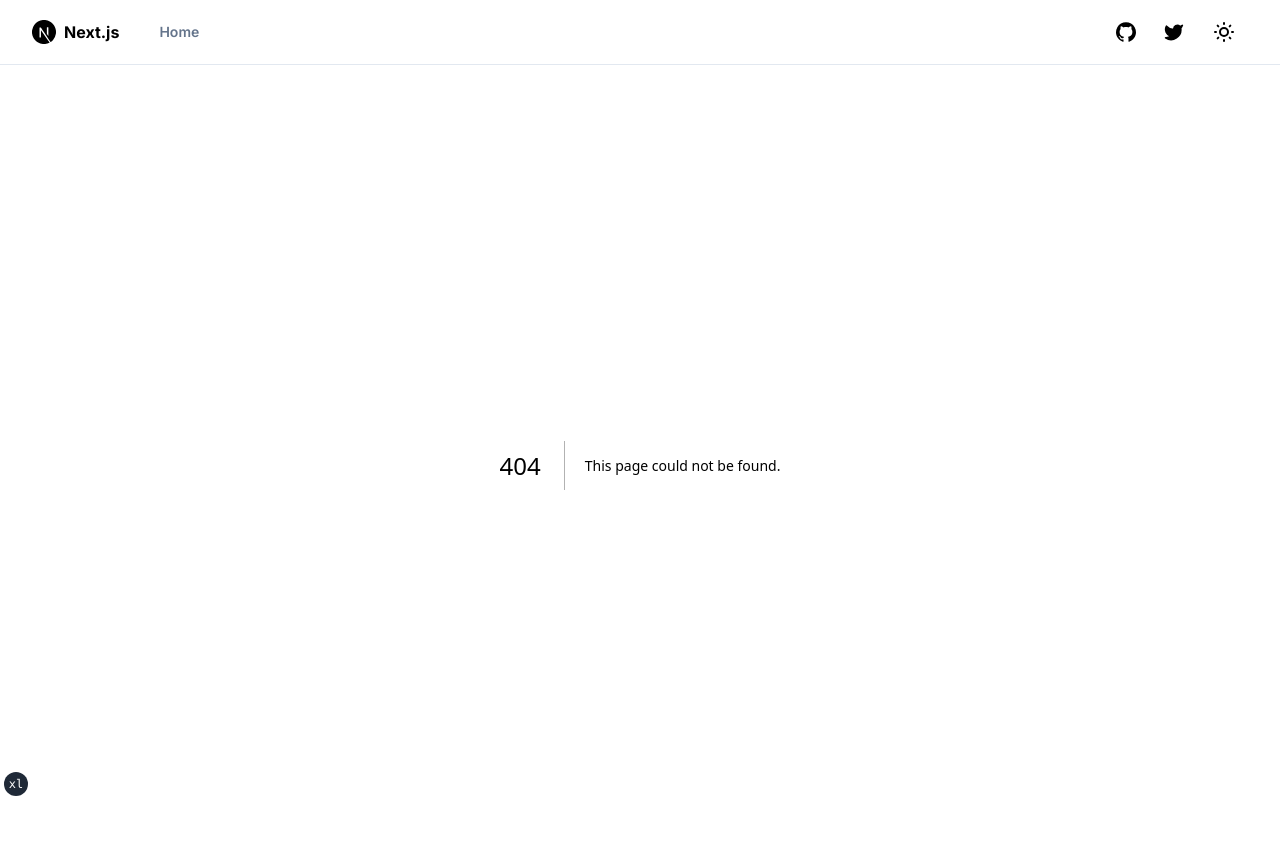
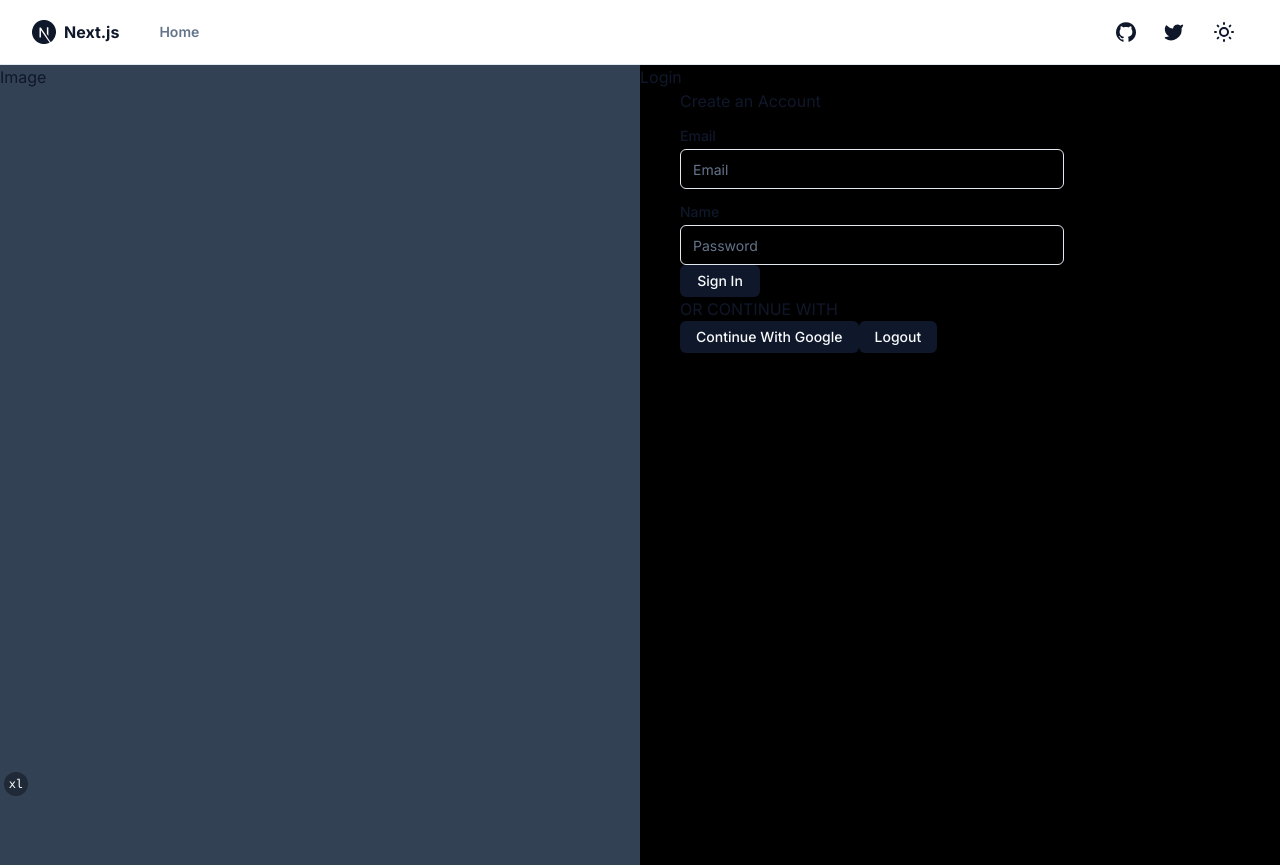
Before and after one commit to Atharane/waveless, a Next.js app: page /login in a window 1280 px wide. Before the commit this address had no page. Built offline with nearby package versions, Linux system fonts and the light colour scheme.

Commit message:
created loginpage and intregrated with firebase

```diff
--- /dev/null
+++ b/app/login/page.tsx
@@ -0,0 +1,97 @@
+"use client"
+
+import React, { useState } from "react"
+import {
+  createUserWithEmailAndPassword,
+  signInWithPopup,
+  signOut,
+} from "firebase/auth"
+
+// import { Mail } from "lucide-react"
+
+import { Button } from "@/components/ui/button"
+import { Input } from "@/components/ui/input"
+import { Label } from "@/components/ui/label"
+import { SiteHeader } from "@/components/site-header"
+
+import { auth, googleProvider } from "../../config/firebase"
+
+const LoginPage = () => {
+  const [email, setEmail] = useState("")
+  const [password, setPassword] = useState("")
+
+  const signIn = async () => {
+    try {
+      await createUserWithEmailAndPassword(auth, email, password)
+    } catch (error) {
+      console.log(error)
+    }
+  }
+
+  const signInWithGoogle = async () => {
+    try {
+      await signInWithPopup(auth, googleProvider)
+    } catch (error) {
+      console.log(error)
+    }
+  }
+
+  const logOut = async () => {
+    try {
+      await signOut(auth)
+    } catch (error) {
+      console.log(error)
+    }
+  }
+
+  return (
+    <>
+      <div className="flex h-screen">
+        <div className="bg-slate-700 h-full w-1/2">Image</div>
+        <div className="bg-black h-full w-1/2">
+          <div>Login</div>
+
+          <div className="ml-10">
+            Create an Account
+            <div className="grid w-full max-w-sm items-center gap-1.5 mt-4">
+              <Label htmlFor="email">Email</Label>
+              <Input
+                type="email"
+                id="email"
+                placeholder="Email"
+                onChange={(e) => {
+                  setEmail(e.target.value)
+                }}
+              />
+            </div>
+            <div className="grid w-full max-w-sm items-center gap-1.5 mt-4">
+              <Label htmlFor="email">Name</Label>
+              <Input
+                type="password"
+                id="password"
+                placeholder="Password"
+                onChange={(e) => {
+                  setPassword(e.target.value)
+                }}
+              />
+            </div>
+            <Button className="h-8 w-20 text-center" onClick={signIn}>
+              Sign In
+            </Button>
+            <br />
+            OR CONTINUE WITH
+            <br />
+            <Button className="h-8 w-30 text-center" onClick={signInWithGoogle}>
+              Continue With Google
+            </Button>
+            <Button className="h-8 w-30 text-center" onClick={logOut}>
+              Logout
+            </Button>
+          </div>
+        </div>
+      </div>
+    </>
+  )
+}
+
+export default LoginPage
--- a/app/music.tsx
+++ b/app/music.tsx
@@ -1,5 +1,9 @@
 import { Metadata } from "next"
+import Image from "next/image"
 
+// import { PlusCircle } from "lucide-react"
+
+import { Button } from "@/components/ui/button"
 import { ScrollArea, ScrollBar } from "@/components/ui/scroll-area"
 import { Separator } from "@/components/ui/separator"
 import { Tabs, TabsContent, TabsList, TabsTrigger } from "@/components/ui/tabs"
@@ -10,10 +14,6 @@ import { PodcastEmptyPlaceholder } from "../components/podcast-empty-placeholder
 import { Sidebar } from "../components/sidebar"
 import { listenNowAlbums, madeForYouAlbums } from "../data/albums"
 import { playlists } from "../data/playlists"
-import Image from "next/image"
-import { PlusCircle } from "lucide-react"
-
-import { Button } from "@/components/ui/button"
 
 export const metadata: Metadata = {
   title: "Music App",
@@ -60,7 +60,7 @@ export default function MusicPage() {
                       </TabsList>
                       <div className="ml-auto mr-4">
                         <Button>
-                          <PlusCircle className="mr-2 h-4 w-4" />
+                          {/* <PlusCircle className="mr-2 h-4 w-4" /> */}
                           Add music
                         </Button>
                       </div>
--- /dev/null
+++ b/config/firebase.js
@@ -0,0 +1,26 @@
+// Import the functions you need from the SDKs you need
+
+import { getAnalytics } from "firebase/analytics"
+import { initializeApp } from "firebase/app"
+import { GoogleAuthProvider, getAuth } from "firebase/auth"
+
+// TODO: Add SDKs for Firebase products that you want to use
+// https://firebase.google.com/docs/web/setup#available-libraries
+
+// Your web app's Firebase configuration
+// For Firebase JS SDK v7.20.0 and later, measurementId is optional
+const firebaseConfig = {
+  apiKey: "AIzaSyCTzrHlw6CzDCmHyvM_8he-ksIYO8YCgvA",
+  authDomain: "waveless-148f1.firebaseapp.com",
+  projectId: "waveless-148f1",
+  storageBucket: "waveless-148f1.appspot.com",
+  messagingSenderId: "764665856520",
+  appId: "1:764665856520:web:e1bd11cf74557fdf87c7bd",
+  measurementId: "G-D6963YCPN0",
+}
+
+// Initialize Firebase
+const app = initializeApp(firebaseConfig)
+export const auth = getAuth(app)
+export const googleProvider = new GoogleAuthProvider()
+const analytics = getAnalytics(app)
--- a/package.json
+++ b/package.json
@@ -25,7 +25,8 @@
     "class-variance-authority": "^0.4.0",
     "clsx": "^1.2.1",
     "cmdk": "^0.2.0",
-    "lucide-react": "0.105.0-alpha.4",
+    "firebase": "^9.22.1",
+    "lucide-react": "^0.105.0-alpha.4",
     "next": "^13.3.0",
     "next-themes": "^0.2.1",
     "react": "^18.2.0",
```
Also changed, not shown: 1 other file (tests, documents, lock files or other folders).
